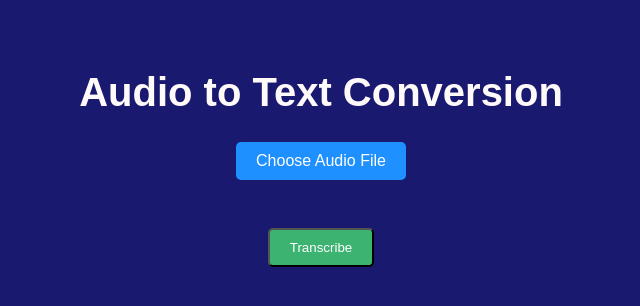
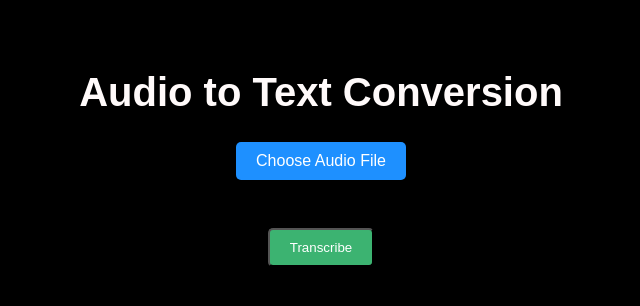
Before and after one commit to aditii0701/audio-to-text-conversion, a Flask app: page / in a window 1280 px wide. Shown: the top 306 px of the page, without its empty margins (319-959 px from the left). Run offline with Flask 3, Linux system fonts and the light colour scheme.

Commit message:
Update index.html

```diff
--- a/templates/index.html
+++ b/templates/index.html
@@ -7,7 +7,7 @@
 <style>
         body {
             font-family: Arial, sans-serif;
-            background-color: MidnightBlue;
+            background-color: Black;
             color: Snow;
             margin: 0;
             padding: 0;
```
